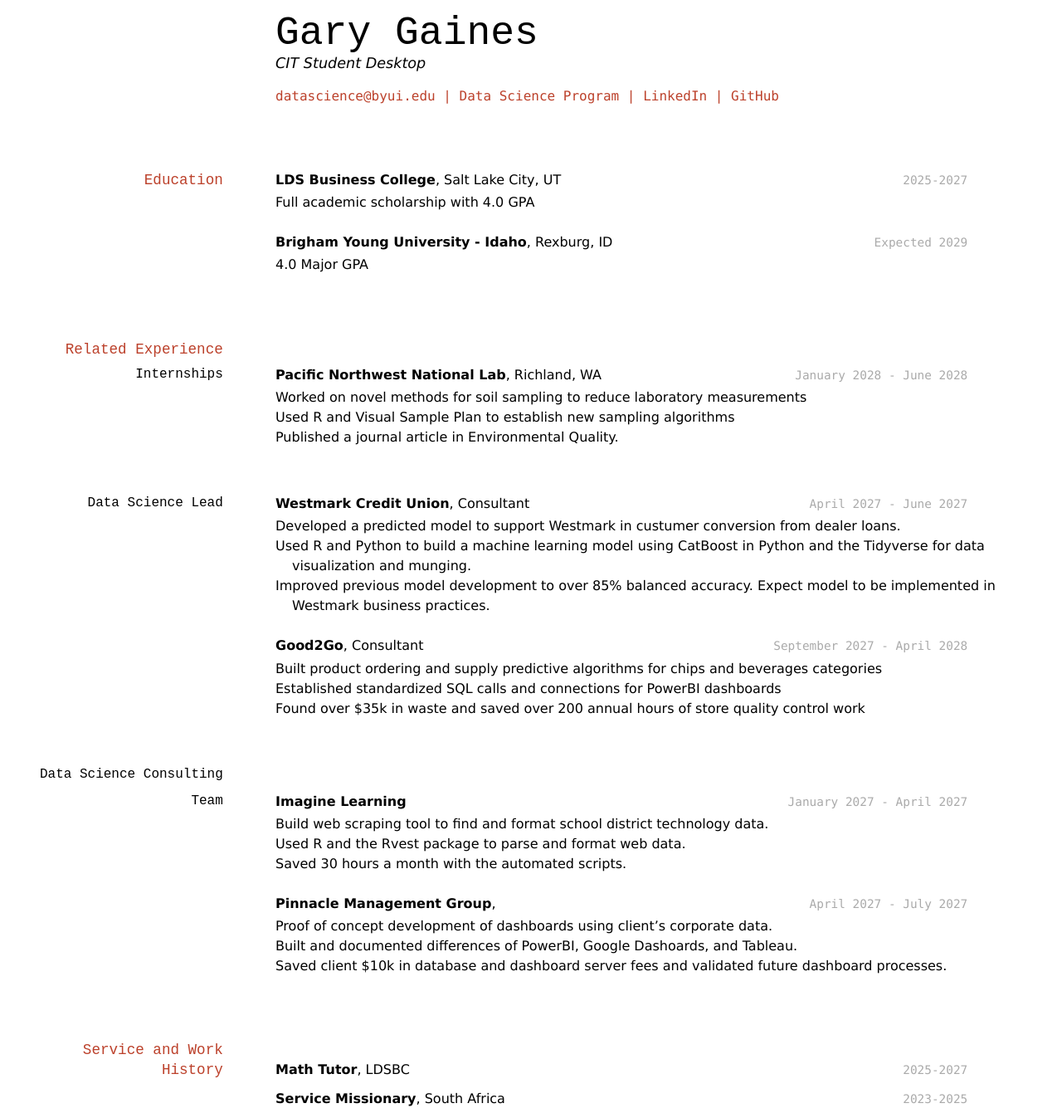
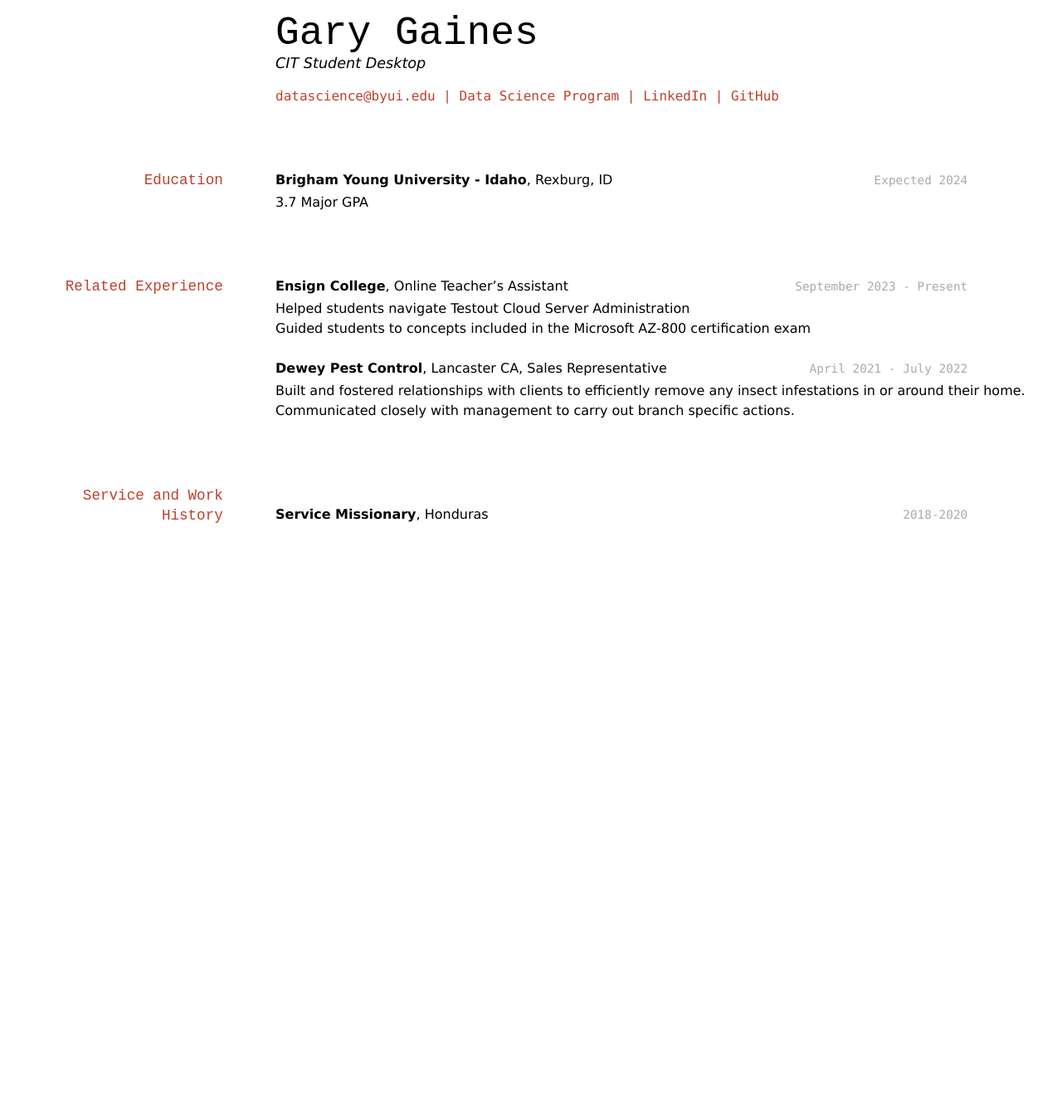
Before and after one commit to byuids-resumes/gaines-resume, a Jekyll site: the page built from docs/index.md, in a window 1280 px wide. Shown: the whole page at 83% size. Built offline with Jekyll 4.4.1, drawn with Linux system fonts in a browser that asks for light colours; after the commit the page ends 900 px from its top, so only the background shows below that.

Commit message:
most of the changes I want

```diff
--- a/docs/index.md
+++ b/docs/index.md
@@ -8,7 +8,7 @@ CIT Student Desktop
 <div id="webaddress">
 <a href="datascience@byui.edu">datascience@byui.edu</a>
 | <a href="https://byuidatascience.github.io/development.html">Data Science Program</a>
-| <a href="https://www.linkedin.com/groups/13537407/">LinkedIn</a>
+| <a href="www.linkedin.com/in/gary-gaines-6a34b1257">LinkedIn</a>
 | <a href="https://github.com/byuids-resumes">GitHub</a>
 </div>
 
@@ -16,69 +16,35 @@ CIT Student Desktop
 
 ## Education
 
-`2025-2027`
-__LDS Business College__, Salt Lake City, UT
-
-- Full academic scholarship with 4.0 GPA
-
-`Expected 2029`
+`Expected 2024`
 __Brigham Young University - Idaho__, Rexburg, ID
 
-- 4.0 Major GPA
+- 3.7 Major GPA
 
 
 ## Related Experience
 
-### Internships
+`September 2023 - Present`
+__Ensign College__, Online Teacher's Assistant
 
-`January 2028 - June 2028`
-__Pacific Northwest National Lab__, Richland, WA
+- Helped students navigate Testout Cloud Server Administration
+- Guided students to concepts included in the Microsoft AZ-800 certification exam
+-
 
-- Worked on novel methods for soil sampling to reduce laboratory measurements
-- Used R and Visual Sample Plan to establish new sampling algorithms
-- Published a journal article in Environmental Quality.
 
-### Data Science Lead
+`April 2021 - July 2022`
+__Dewey Pest Control__, Lancaster CA, Sales Representative
 
-`April 2027 - June 2027`
-__Westmark Credit Union__, Consultant
+-  Built and fostered relationships with clients to efficiently remove any insect infestations in or
+around their home.
+- Communicated closely with management to carry out branch specific actions.
 
-- Developed a predicted model to support Westmark in custumer conversion from dealer loans.
-- Used R and Python to build a machine learning model using CatBoost in Python and the Tidyverse for data visualization and munging.
-- Improved previous model development to over 85% balanced accuracy. Expect model to be implemented in Westmark business practices.
-
-`September 2027 - April 2028`
-__Good2Go__, Consultant
-
-- Built product ordering and supply predictive algorithms for chips and beverages categories
-- Established standardized SQL calls and connections for PowerBI dashboards
-- Found over $35k in waste and saved over 200 annual hours of store quality control work
-
-### Data Science Consulting Team
-
-`January 2027 - April 2027`
-__Imagine Learning__
-
-- Build web scraping tool to find and format school district technology data.
-- Used R and the Rvest package to parse and format web data.
-- Saved 30 hours a month with the automated scripts.
-
-`April 2027 - July 2027`
-__Pinnacle Management Group__,
-
-- Proof of concept development of dashboards using client's corporate data.
-- Built and documented differences of PowerBI, Google Dashoards, and Tableau.
-- Saved client $10k in database and dashboard server fees and validated future dashboard processes.
 
 
 ## Service and Work History
 
-`2025-2027`
-__Math Tutor__, LDSBC
-
-
-`2023-2025`
-__Service Missionary__, South Africa
+`2018-2020`
+__Service Missionary__, Honduras
 
 
 
```
